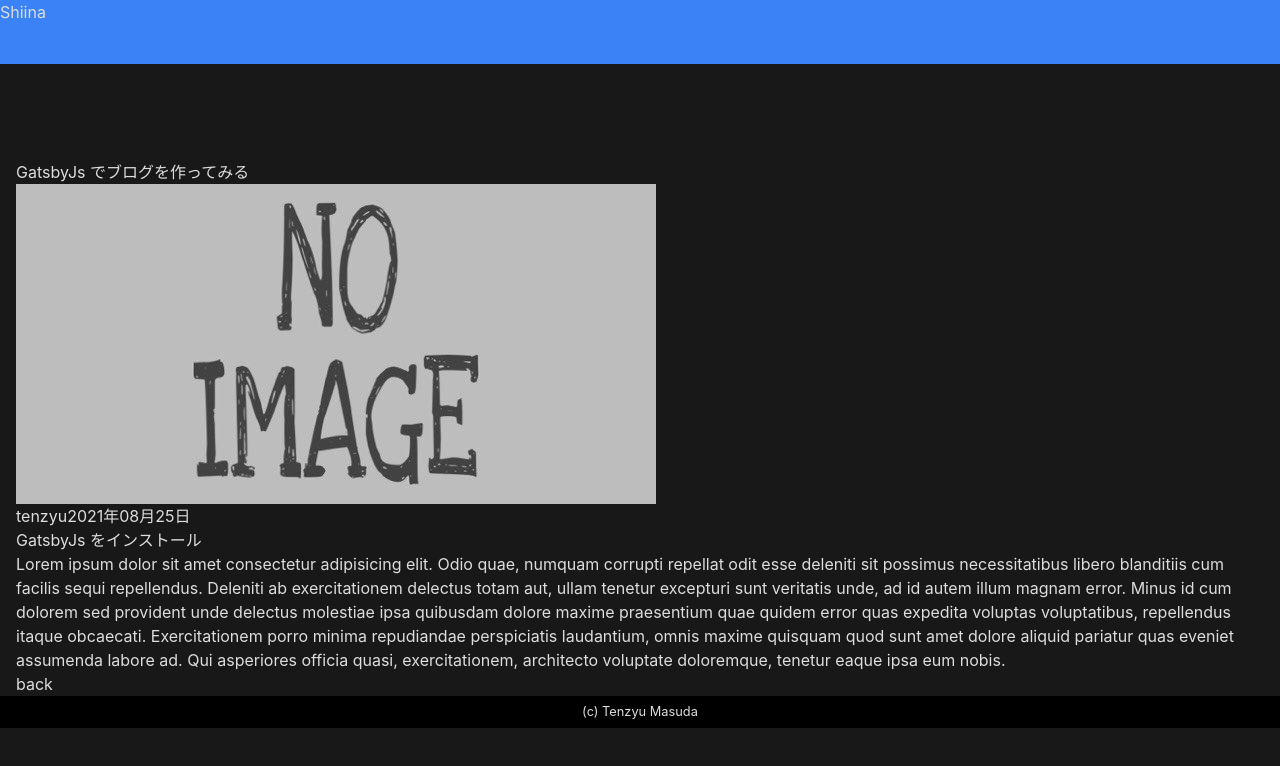
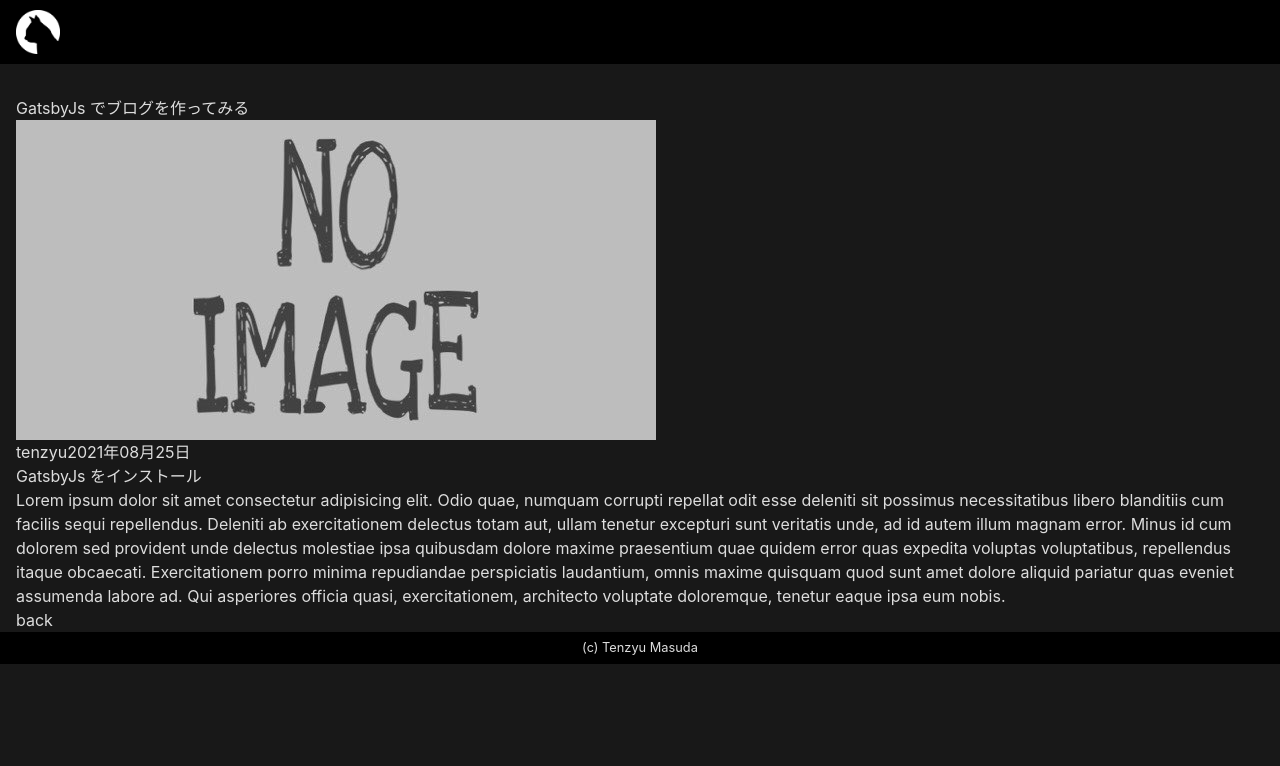
Before and after one commit to shiina-family/blog, a Gatsby site: page /create-blog-on-gatsby in a window 1280 px wide. Built offline with nearby package versions, Linux system fonts and the light colour scheme; Gatsby itself is replaced by a stand-in of ours; some packages are replaced by stand-ins of ours; what @tailwindcss/typography would draw is missing.

Commit message:
create header

```diff
--- a/src/components/header/index.tsx
+++ b/src/components/header/index.tsx
@@ -1,12 +1,12 @@
 import React from 'react';
-import {Link}from 'gatsby';
-
+import { Link } from 'gatsby';
+import { StaticImage } from 'gatsby-plugin-image';
 
 const Header: React.FC = () => {
   return (
-    <header className="h-16 bg-blue-500">
+    <header className="h-16 bg-black flex items-center fixed top-0 w-full z-50 px-4">
       <Link to="/">
-      <div>Shiina</div>
+        <StaticImage src="../../../content/assets/icon.png" alt="logo" width={44} />
       </Link>
     </header>
   )
```
